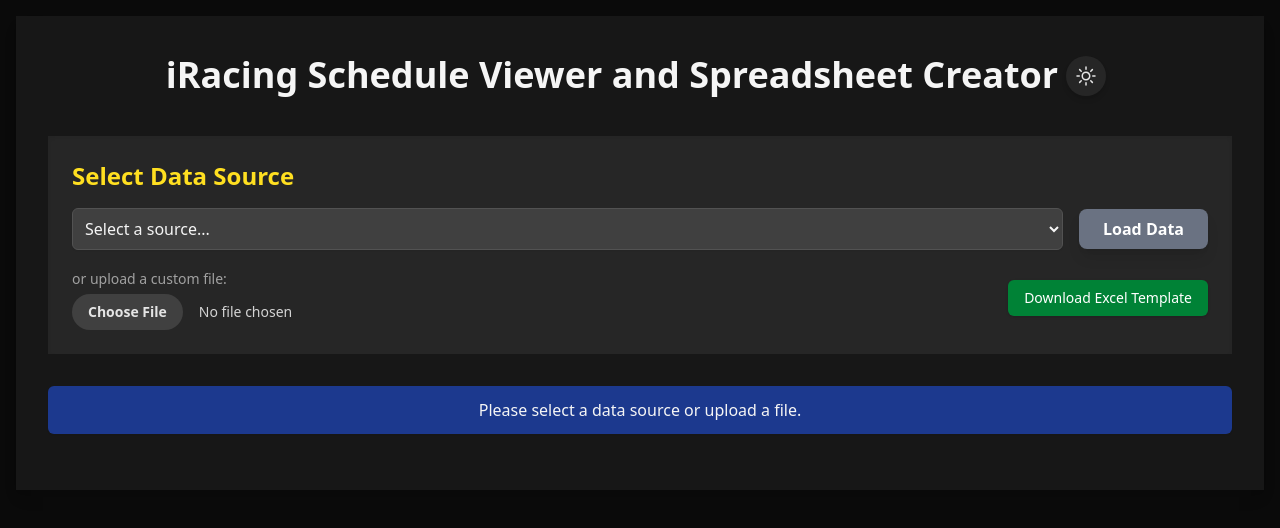
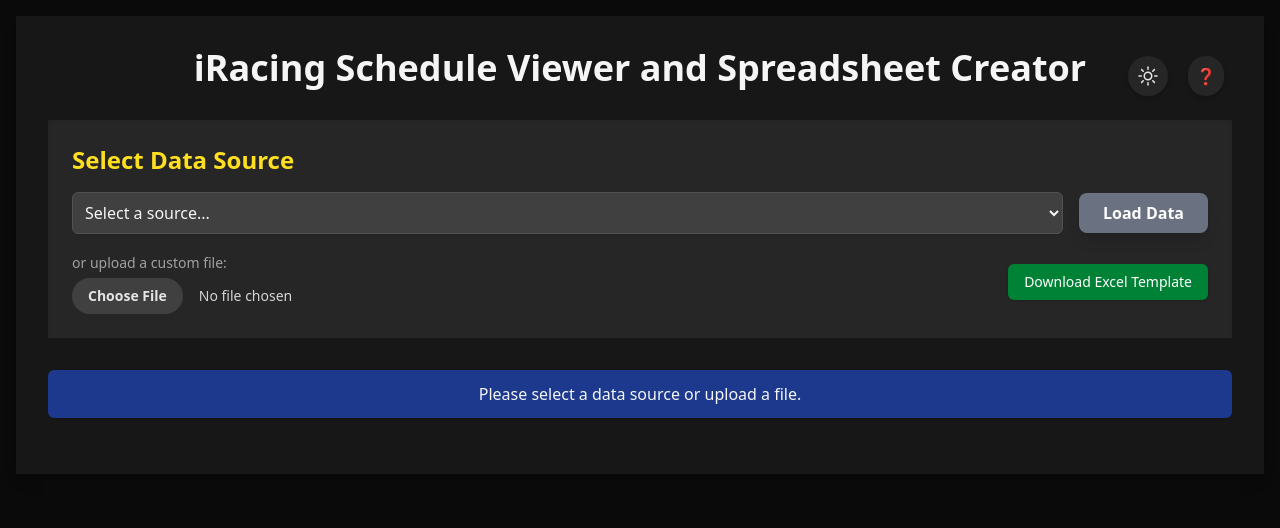
Before and after one commit to ryanturcotte/iracing-schedule-viewer, a React (Vite) app: page / in a window 1280 px wide. Shown: the top 528 px of the page. Built offline with nearby package versions, Linux system fonts and the light colour scheme.

Commit message:
Add "help" question mark icon

```diff
--- a/src/App.jsx
+++ b/src/App.jsx
@@ -873,10 +873,10 @@
         <div className={`min-h-screen p-4 font-inter transition-colors duration-300 ${isDarkMode ? 'bg-neutral-950 text-neutral-100' : 'bg-gray-100 text-gray-800'}`}>
             <style>{`::selection { background-color: #3b82f6; color: #ffffff; } .fade-enter { opacity: 0; } .fade-enter-active { opacity: 1; transition: opacity 200ms; } .fade-exit { opacity: 1; } .fade-exit-active { opacity: 0; transition: opacity 200ms; } .table-appear { opacity: 0; transform: translateY(20px); } .table-appear-active { opacity: 1; transform: translateY(0); transition: opacity 300ms, transform 300ms; } `}</style>
             <div className={`max-w-7xl mx-auto shadow-lg p-6 sm:p-8 transition-colors duration-300 ${isDarkMode ? 'bg-neutral-900' : 'bg-white'}`}>
-                <h1 className={`text-3xl sm:text-4xl font-bold text-center mb-8 ${isDarkMode ? 'text-neutral-100' : 'text-blue-700'}`}>iRacing Schedule Viewer and Spreadsheet Creator
+                <h1 className={`text-3xl sm:text-4xl font-bold text-center mb-8 relative ${isDarkMode ? 'text-neutral-100' : 'text-blue-700'}`}>iRacing Schedule Viewer and Spreadsheet Creator
                     <button
                         onClick={() => setIsDarkMode(prevMode => !prevMode)}
-                        className={`p-2 m-2 rounded-full shadow-md hover:shadow-lg transition-all duration-300 focus:outline-none focus:ring-2 focus:ring-blue-500
+                        className={`absolute top-0 right-14 p-2 m-2 rounded-full shadow-md hover:shadow-lg transition-all duration-300 focus:outline-none focus:ring-2 focus:ring-blue-500
                         ${isDarkMode
                             ? 'bg-neutral-800 text-neutral-200' // Dark mode active: dark button, light icon (sun) is light
                             : 'bg-gray-200 text-gray-800' // Light mode active: light button, icon (moon) needs to be visible
@@ -897,6 +897,16 @@
                         </svg>
                         )}
                     </button>
+                    <a
+                        href="https://github.com/ryanturcotte/iracing-schedule-viewer/#how-to-use"
+                        target="_blank"
+                        rel="noopener noreferrer"
+                        className={`absolute top-0 right-0 p-2 m-2 rounded-full shadow-md hover:shadow-lg transition-all duration-300 focus:outline-none focus:ring-2 focus:ring-blue-500 text-base
+                        ${isDarkMode ? 'bg-neutral-800 text-neutral-200' : 'bg-gray-200 text-gray-800'}`}
+                        title="How to use"
+                    >
+                        ❓
+                    </a>
                 </h1>
                 <div className={`mb-8 p-6 shadow-inner ${isDarkMode ? 'bg-neutral-800' : 'bg-yellow-50'}`}>
                     <h2 className={`text-2xl font-semibold mb-4 ${isDarkMode ? 'text-yellow-300' : 'text-yellow-700'}`}>Select Data Source</h2>
```
